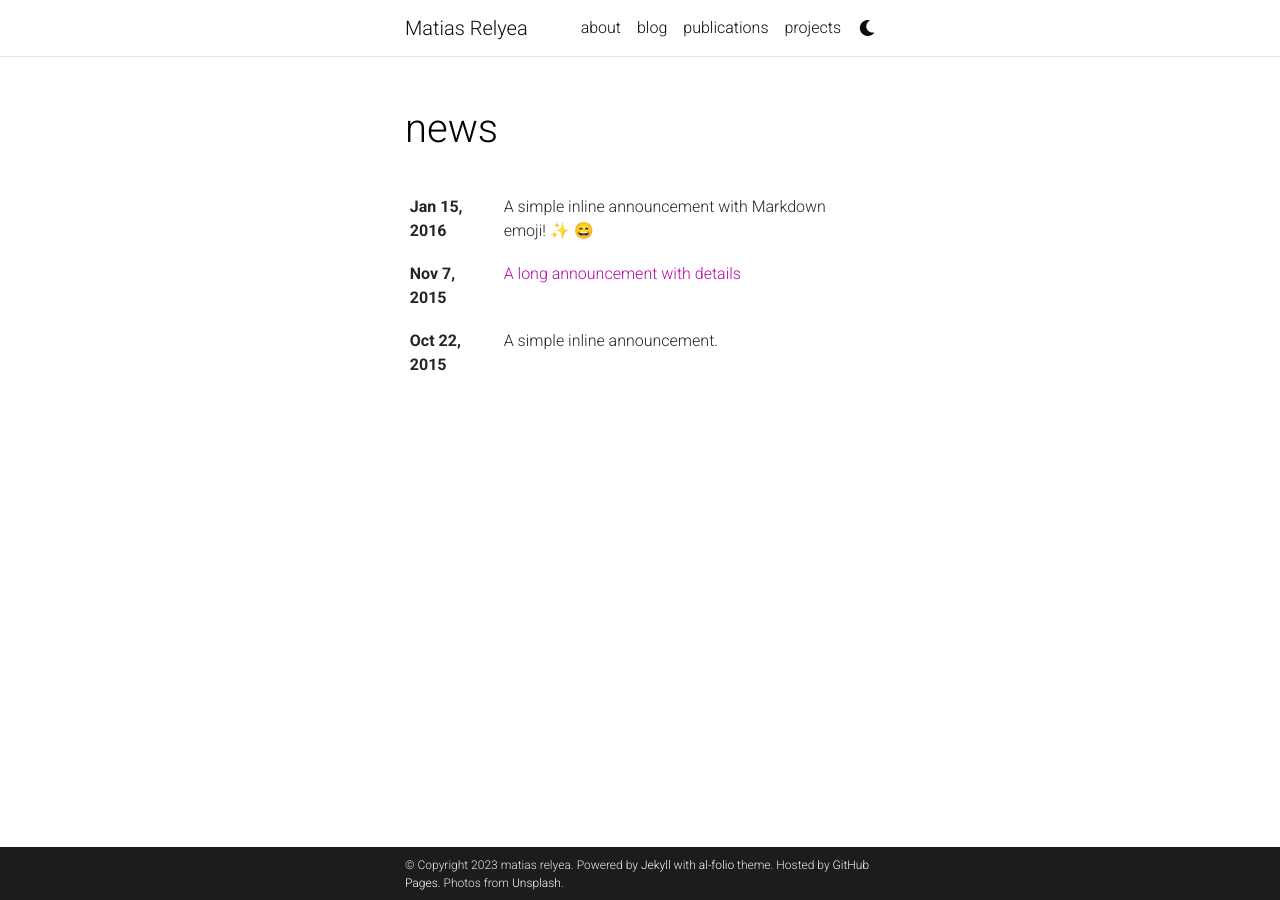
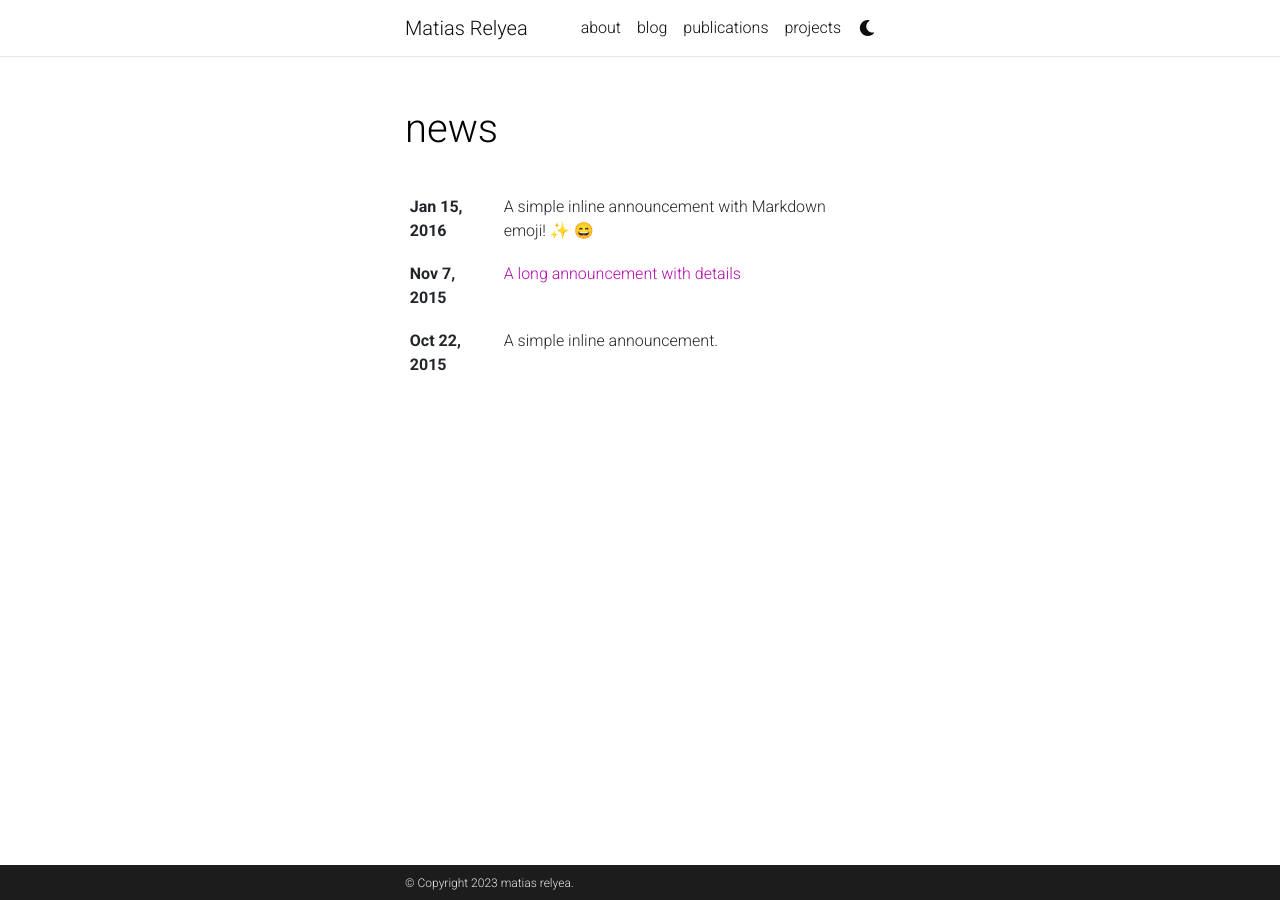
Before and after one commit to Quadcryo/quadcryo, a Jekyll site: the page built from news.html, in a window 1280 px wide. Built offline with Jekyll 4.4.1, drawn with Linux system fonts in a browser that asks for light colours; emoji names are drawn with the system emoji font; comment, search, counter and statistics services are not loaded; a style sheet for code colours, icons or effects is not loaded.

Commit message:
Update _config.yml
Signed-off-by: Quadcryo <92400092+Quadcryo@users.noreply.github.com>

```diff
--- a/_config.yml
+++ b/_config.yml
@@ -8,12 +8,10 @@
 last_name: relyea
 email: heyanlong@gmail.com
 description: > # the ">" symbol means to ignore newlines until "footer_text:"
-  A simple, whitespace theme for academics. Based on [*folio](https://github.com/bogoli/-folio) design.
+
 footer_text: >
-  Powered by <a href="https://jekyllrb.com/" target="_blank">Jekyll</a> with <a href="https://github.com/alshedivat/al-folio">al-folio</a> theme.
-  Hosted by <a href="https://pages.github.com/" target="_blank">GitHub Pages</a>.
-  Photos from <a href="https://unsplash.com" target="_blank">Unsplash</a>.
-keywords: jekyll, jekyll-theme, academic-website, portfolio-website  # add your own keywords or leave empty
+
+keywords:
 
 lang: en # the language of your site (for example: en, fr, cn, ru, etc.)
 icon: ⚛️  # the emoji used as the favicon (alternatively, provide image name in /assets/img/)
```
